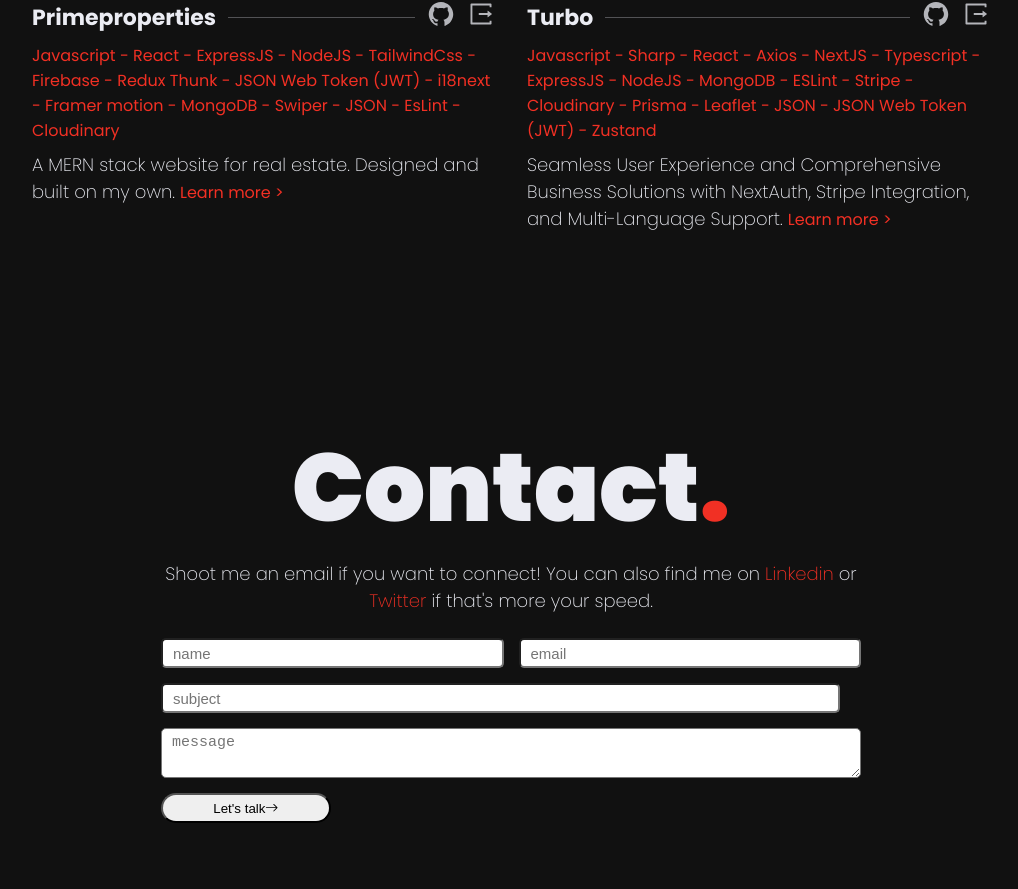
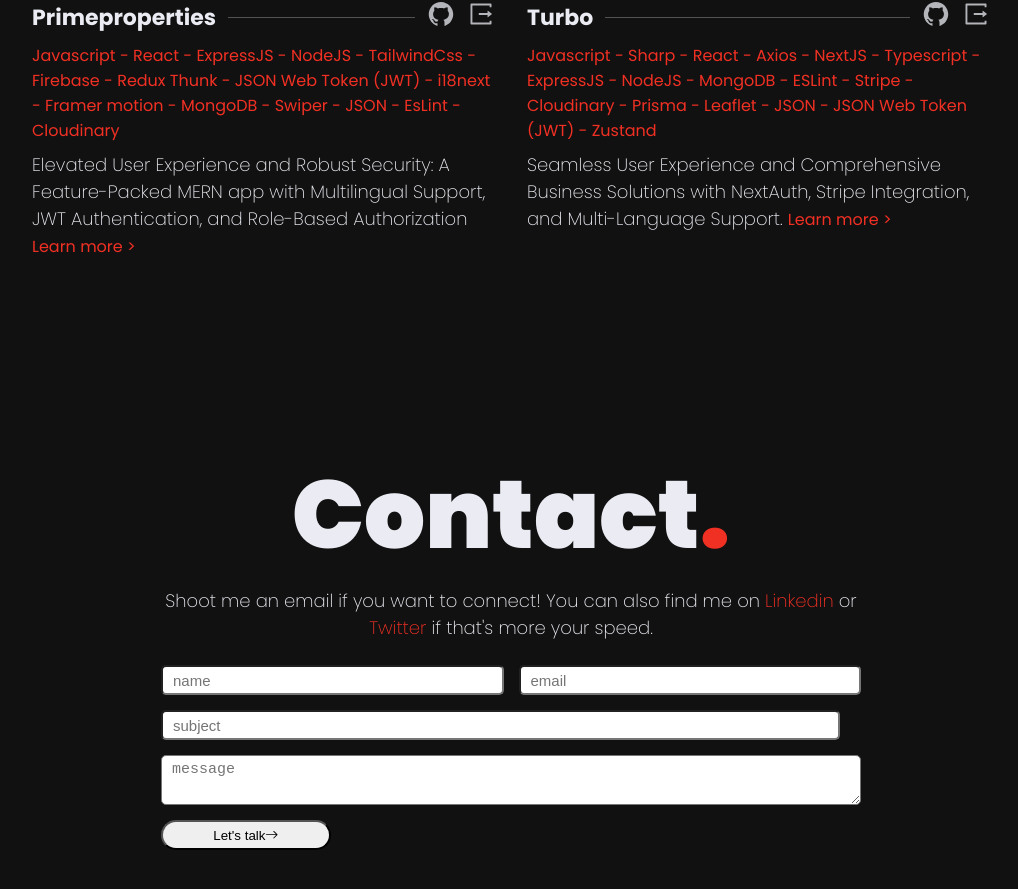
Before and after one commit to ShahSau/portfolioNew, a Next.js app: page / in a window 1280 px wide. Shown: the part 3687-4576 px from the top of the page, without its empty margins (159-1177 px from the left). Built offline with nearby package versions, Linux system fonts and the light colour scheme; grey boxes are pictures that could not be loaded.

Commit message:
Update Projects.tsx

```diff
--- a/components/home/projects/Projects.tsx
+++ b/components/home/projects/Projects.tsx
@@ -69,7 +69,7 @@
     projectLink: "https://prime-properties.onrender.com",
     tech: ["Javascript", "React", "ExpressJS", "NodeJS", "TailwindCss",  "Firebase", "Redux Thunk", "JSON Web Token (JWT)", "i18next", "Framer motion", "MongoDB", "Swiper", "JSON", "EsLint", "Cloudinary"],
     description:
-      "A MERN stack website for real estate. Designed and built on my own.",
+      "Elevated User Experience and Robust Security: A Feature-Packed MERN app with Multilingual Support, JWT Authentication, and Role-Based Authorization ",
     modalContent: (
       <>
         <p>
```
